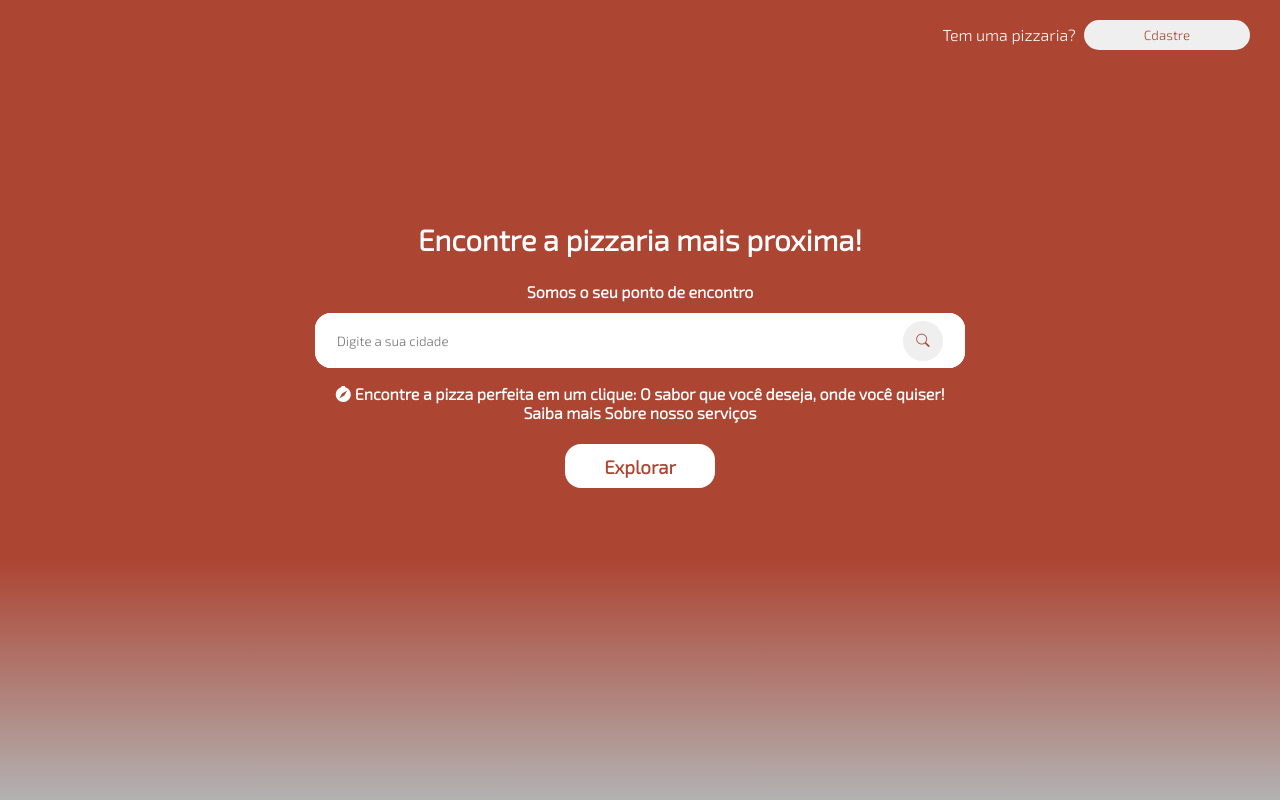
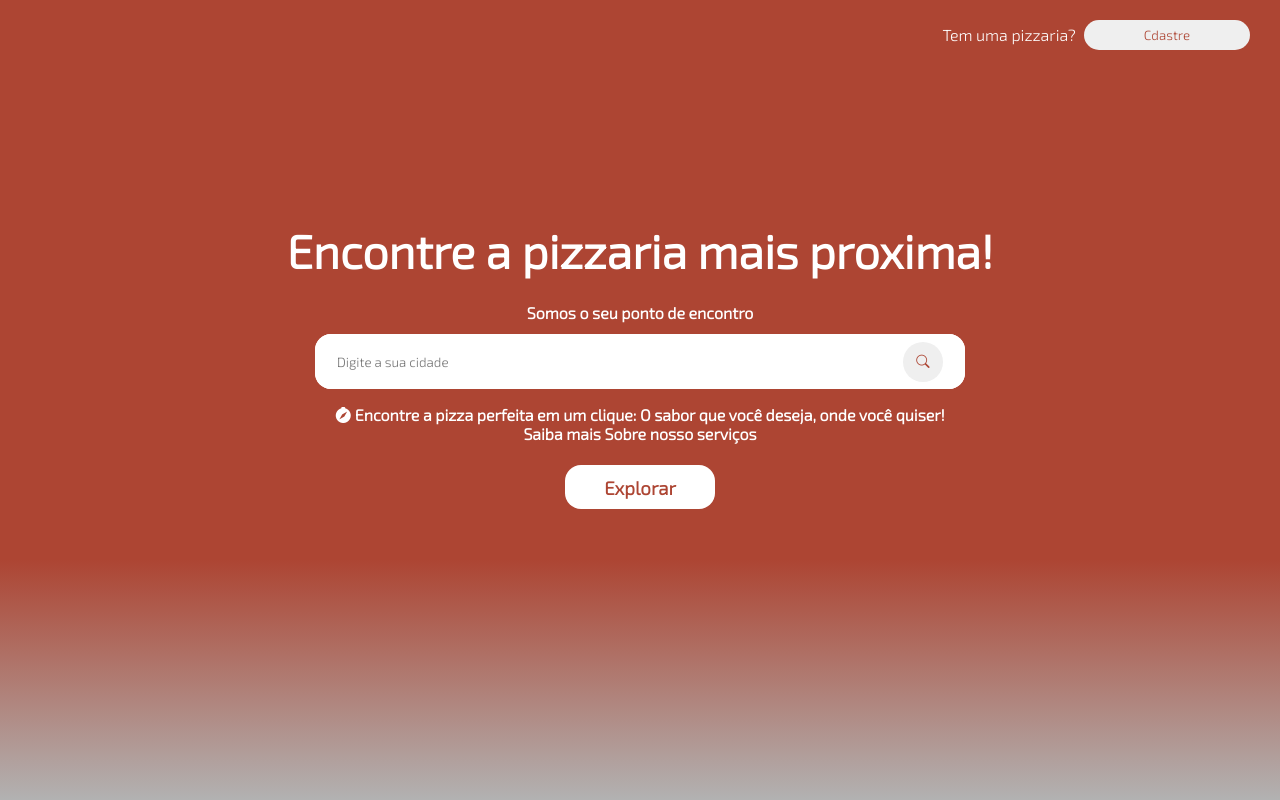
Before and after one commit to brendo-gomes-santana/PizzaMap, a plain HTML site: page site/index.html in a window 1280 px wide. Drawn offline with nearby package versions, Linux system fonts and the light colour scheme.

Commit message:
reparos no h2 tava pequena

```diff
--- a/site/css/inicio.css
+++ b/site/css/inicio.css
@@ -33,7 +33,7 @@ padding: 10px;
     text-align: center;
   }
   h2{
-    font-size: 22pt;
+    font-size: 35pt;
     padding-top: 150px;
     padding-bottom: 25px;
     color: var(--branca--);
@@ -43,7 +43,6 @@ padding: 10px;
     width: 750px;
     margin: 12px auto;
   }
-
   .inputBox{
       position: relative;
       display: flex;
```
